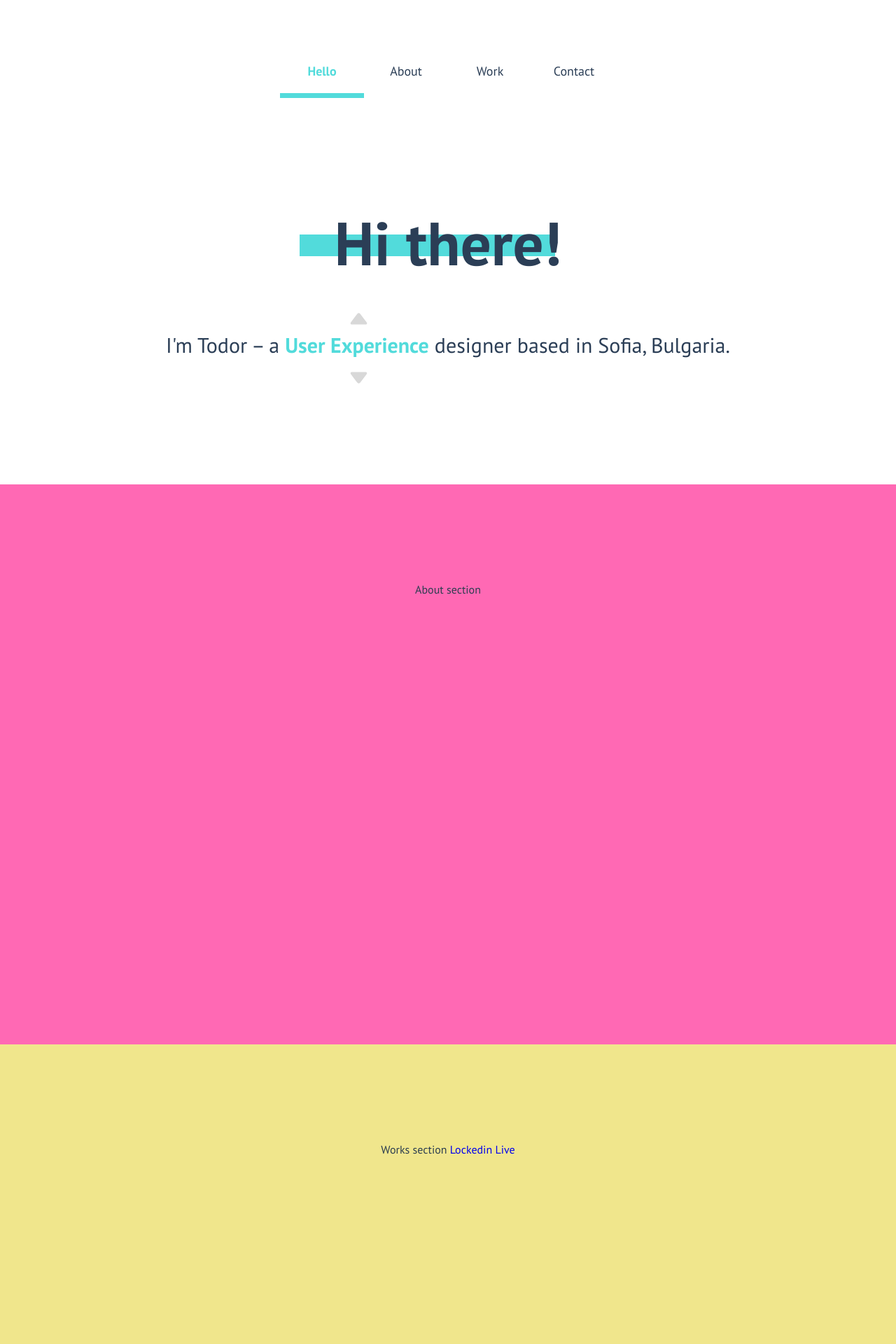
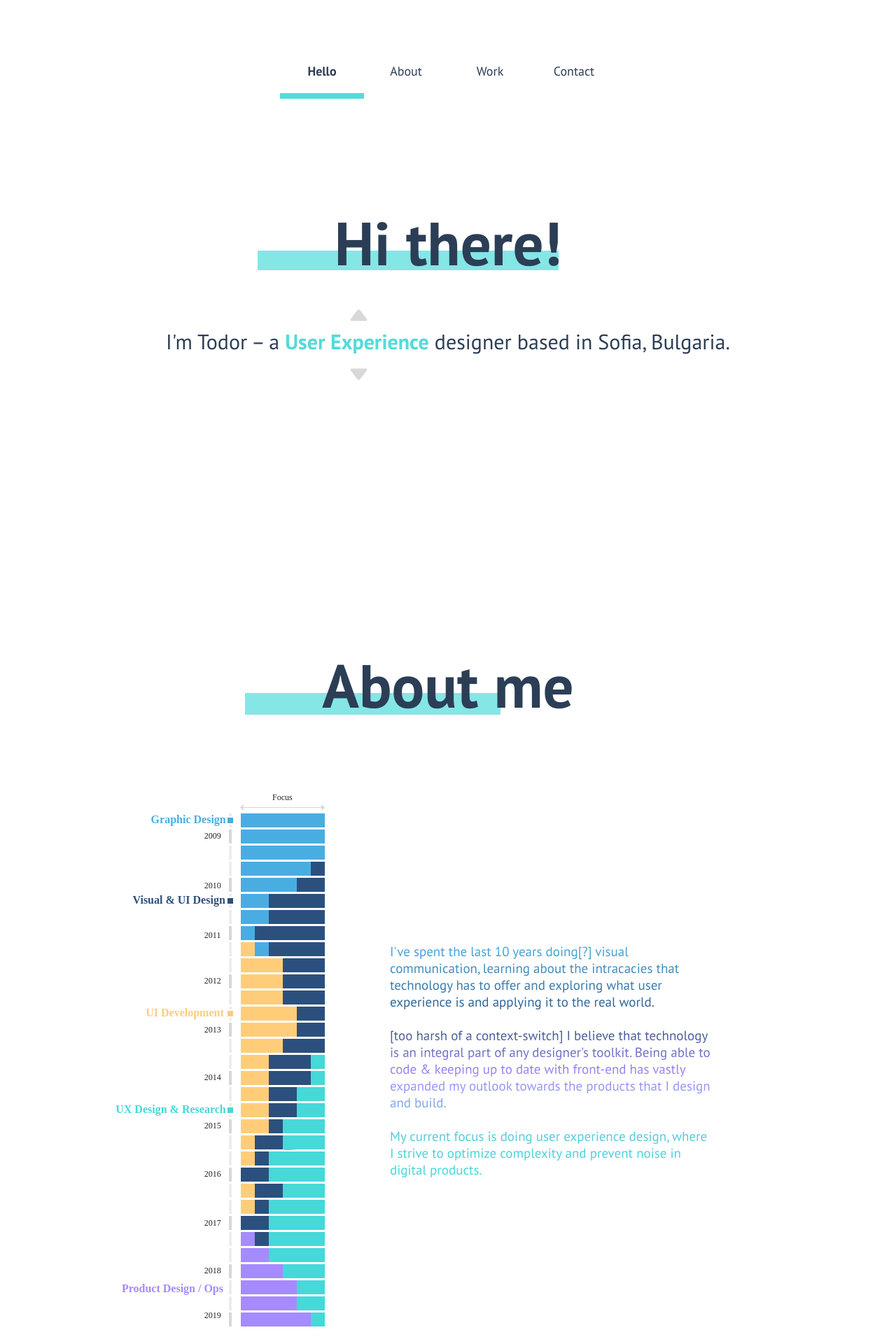
Before and after one commit to panev/panev.net-2019, a Vue app: page /#/ in a window 1280 px wide. Shown: the top 1920 px of the page at 70% size. Built offline with nearby package versions, Linux system fonts and the light colour scheme.

Commit message:
about me mock, nav tweaks

```diff
--- a/src/components/About.vue
+++ b/src/components/About.vue
@@ -1,6 +1,14 @@
 <template>
-	<div id="about" ref="about">
-		About section
+	<div id="about" ref="about" class="grid-container">
+		<h1 class="about-heading">About me</h1>
+		<img src="@/assets/aboutGraph.svg" alt="timeline graph">
+		<p>I've spent the last 10 years doing[?] visual communication, learning about the intracacies that technology has to offer and exploring what user experience is and applying it to the real world.
+		<br>
+		<br>
+		[too harsh of a context-switch] I believe that technology is an integral part of any designer's toolkit. Being able to code & keeping up to date with front-end has vastly expanded my outlook towards the products that I design and build.
+		<br>
+		<br>
+		My current focus is doing user experience design, where I strive to optimize complexity and prevent noise in digital products.</p>
 	</div>
 </template>
 
@@ -31,7 +39,44 @@ export default {
 
 #about {
 	padding-top: calc(#{$nav-height} * 2);
-	height: 100vh;
-	background: hotpink;
+	margin-bottom: 100px;
 }
+
+.about-heading {
+    margin-top: 50px;
+    margin-bottom: 100px;
+    height: auto;
+    position: relative;
+    z-index: 10;
+
+    &::before {
+        content: '';
+        background: $wl-prime-lite;
+        width: 365px;
+        height: 31px;
+        position: absolute;
+        z-index: -1;
+        top: 45px;
+        transform: translate(-110px, 23px);
+    }
+}
+
+p {
+	grid-column: 6 / 11;
+	text-align: left;
+	align-self: center;
+	background-image: linear-gradient(0deg, #47D8D8 0%, #4FD1DB 15%, #A68AFF 43%, #2B507D 66%, #4AADE2 100%);
+	-webkit-background-clip: text;
+	-webkit-text-fill-color: transparent
+}
+
+img {
+	grid-column: 2 / 5;
+}
+
+
+
+
+
+
 </style>
--- a/src/components/Hello.vue
+++ b/src/components/Hello.vue
@@ -3,7 +3,7 @@
         <h1 class="hello-heading">Hi there!</h1>
         <div class="test"></div>
         <div class="t-himsg">
-            <p>I'm Todor &ndash; a
+            <h2>I'm Todor &ndash; a
                     <span class="t-role" :style="{color: currentColour}">
 
                         <span @click="roleUp" class="t-role-up">
@@ -15,9 +15,10 @@
                         <span @click="roleDown" class="t-role-down">
                             <img src="@/assets/arrowDown.svg" alt="down arrow" :style="{fill: currentColour}">
                         </span>
+
                     </span>
                 designer based in Sofia, Bulgaria.
-            </p>
+            </h2>
         </div>
     </div>
 </template>
@@ -106,6 +107,7 @@ export default {
 
 #hello {
     padding-top: calc(#{$nav-height} * 2);
+    margin-bottom: 50px;
 }
 
 .hello-heading {
@@ -117,13 +119,13 @@ export default {
 
     &::before {
         content: '';
-        background: $wl-prime;
-        width: 365px;
-        height: 31px;
+        background: $wl-prime-lite;
+        width: 430px;
+        height: 28px;
         position: absolute;
         z-index: -1;
         top: 45px;
-        transform: translateX(-50px);
+        transform: translate(-110px, 23px);
     }
 }
 
--- a/src/components/MainNav.vue
+++ b/src/components/MainNav.vue
@@ -171,15 +171,17 @@ a {
 .worksActive .works-link,
 .contactActive .contact-link {
 	font-weight: bold;
-	color: $wl-prime;
+	/*color: $wl-prime;*/
 }
 
 .active-marker {
 	background: $wl-prime;
-	height: 7px;
+	height: 8px;
 	width: 120px;
 	transition: 0.3s;
-	transform: translateX(0) translateY(50px);
+	transform: translateX(0) translateY(0px);
+	z-index: -5;
+	position: relative;
 
 }
 
--- a/src/scss/utils.scss
+++ b/src/scss/utils.scss
@@ -1,8 +1,10 @@
 $nav-height: 70px;
 
 $wl-prime: #52DBDB;
+$wl-prime-lite: rgba(133, 230, 230, 1);
 $wl-second: #2B3E56;
 $wl-second-lite: #2B507D;
+$wl-third: #FFCD7A;
 
 $type-heading: 87px;
 $type-small-heading: 30px;
@@ -28,3 +30,12 @@ h1 {
 	color: $wl-second;
 	grid-column: 1 / 13;
 }
+
+h2 {
+	font-size: $type-small-heading;
+	font-weight: normal;
+}
+
+p {
+	font-size: $type-paragraph;
+}
```
Also changed, not shown: src/assets/aboutGraph.svg (added).
